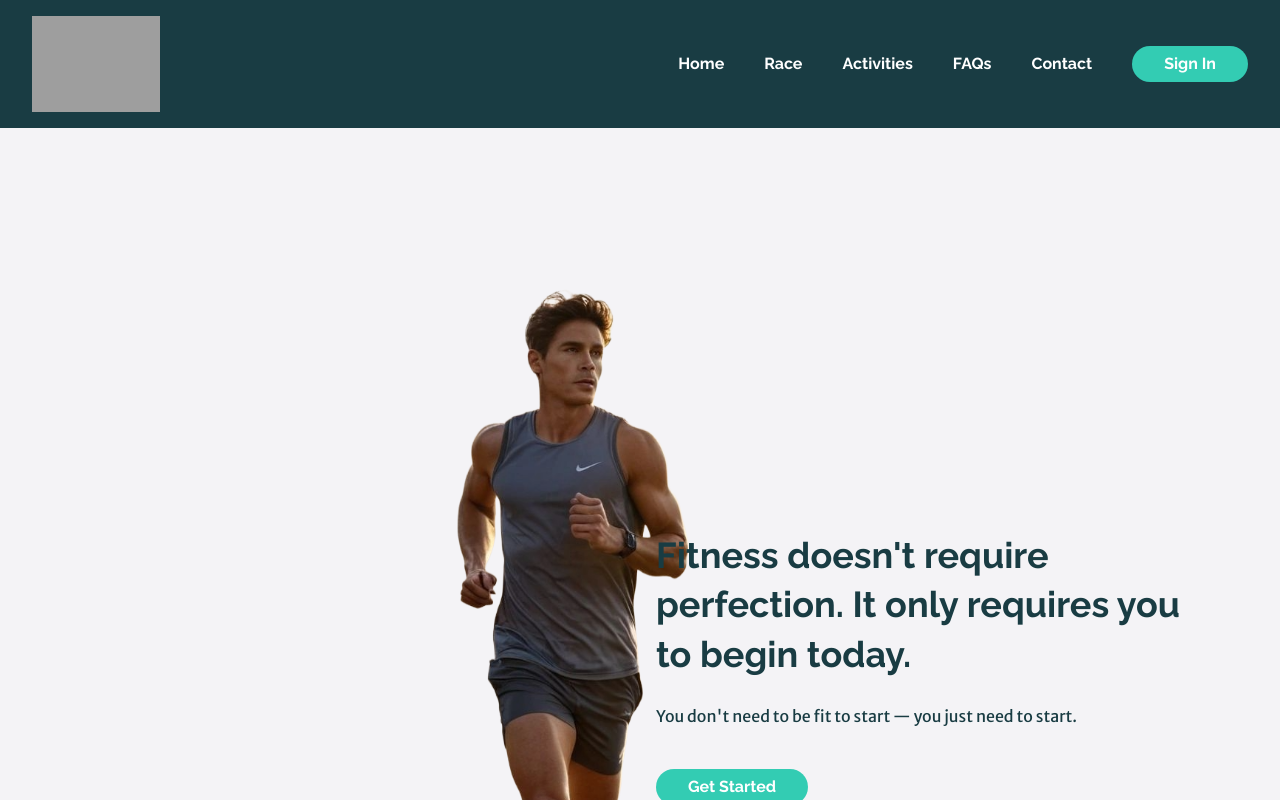
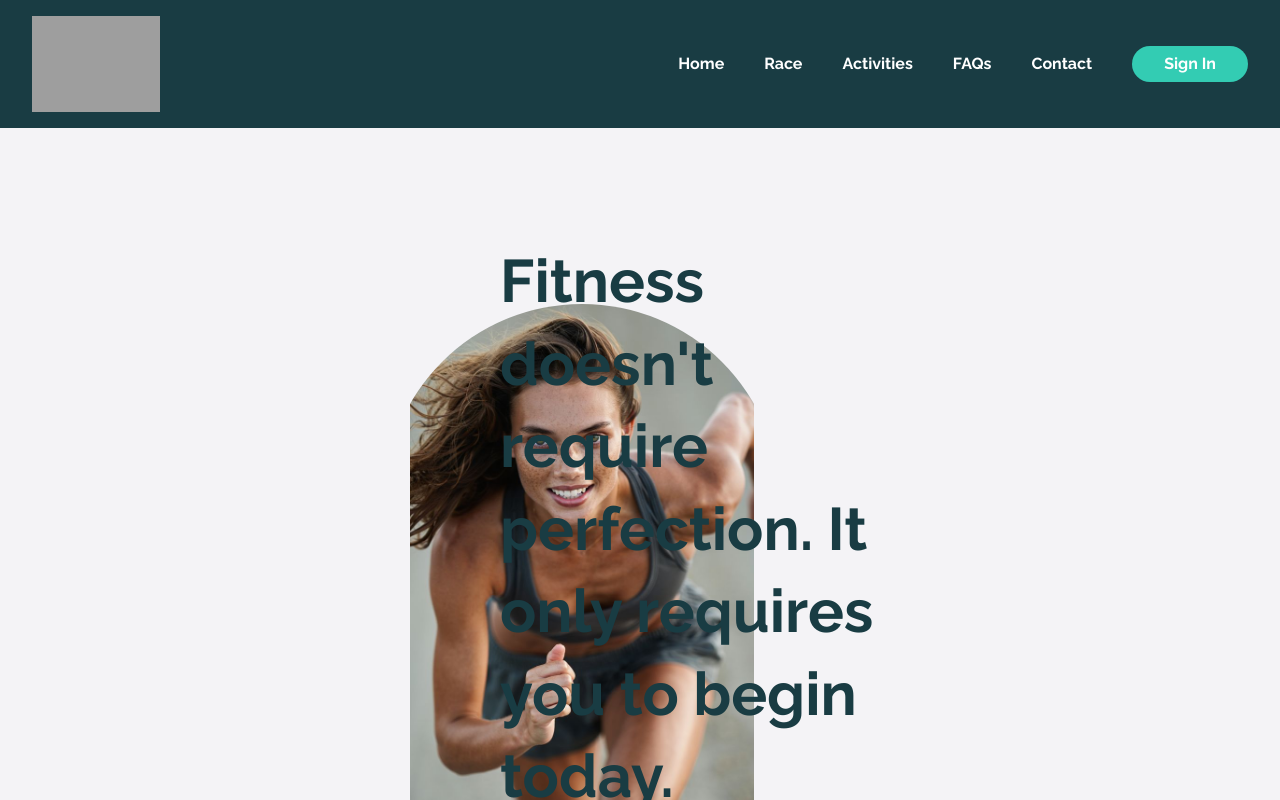
Before and after one commit to Xuji24/be-fit-ERA, a Next.js app: page / in a window 1280 px wide. Shown: the top 800 px of the page. Built offline with nearby package versions, Linux system fonts and the light colour scheme; grey boxes are pictures that could not be loaded.

Commit message:
Refactor code structure for improved readability and maintainability

```diff
--- a/app/(main)/layout.tsx
+++ b/app/(main)/layout.tsx
@@ -41,8 +41,9 @@ export default function RootLayout({
   children: React.ReactNode;
 }>) {
   return (
-    <html lang="en">
+    <html lang="en" suppressHydrationWarning>
       <body
+        suppressHydrationWarning
         className={`${geistSans.variable} ${geistMono.variable} ${raleway.variable} ${merriweatherSans.variable} antialiased`}
       >
         {children}
--- a/components/pages/home/component/hero-section.tsx
+++ b/components/pages/home/component/hero-section.tsx
@@ -3,32 +3,31 @@ import { Button } from "@/components/shadcn/button";
 
 export default function HeroSection() {
     return (
-        <section className="w-full bg-[#F4F3F6] border-b-blue-500 px-6 md:px-12 lg:px-16 py-12 md:py-16 lg:py-5 flex flex-col lg:flex-row items-center justify-between gap-8 lg:gap-8">
+      <section className="w-full bg-[#F4F3F6] border-b-blue-500 px-4 sm:px-6 md:px-12 lg:px-16 py-8 sm:py-12 md:py-16 lg:py-20 xl:py-28 flex flex-col lg:flex-row items-center justify-between gap-6 sm:gap-8 lg:gap-10">
         {/* Left Side - Image */}
-            <div className="lg:flex-1 flex justify-center lg:justify-start">
+        <div className="flex justify-center lg:flex-1 lg:justify-start w-full sm:w-auto">
           <Image
-                    src="/running-model.png"
+            src="/running-model.jpg"
             alt="Running Model"
-                    width={320}
-                    height={520}
-                    className="lg:ml-50 pl-10 w-auto"
+            width={1080}
+            height={1080}
+            className="w-56 h-56 sm:w-72 sm:h-72 md:w-96 md:h-96 lg:w-152 lg:h-152 lg:ml-80 rounded-full object-contain shrink-0"
           />
         </div>
 
         {/* Right Side - Content */}
-            <div className="flex flex-col w-full lg:flex-1">
-                <h1 className="font-raleway font-bold text-3xl md:text-4xl lg:text-4xl text-[#193C43] leading-snug mb-4 md:mb-6">
-                    Fitness doesn&apos;t require perfection. It only requires you to begin today.
+        <div className="flex flex-col w-full lg:flex-1 xl:mr-80">
+          <h1 className="font-raleway font-bold text-2xl sm:text-3xl md:text-4xl lg:text-5xl xl:text-6xl text-[#193C43] leading-snug mb-3 sm:mb-4 md:mb-6">
+            Fitness doesn&apos;t require perfection. It only requires you to
+            begin today.
           </h1>
 
-                <p className="font-merriweather-sans text-sm md:text-base text-[#193C43] mb-8 md:mb-10 leading-relaxed">
+          <p className="font-merriweather-sans text-xs sm:text-sm md:text-base lg:text-lg text-[#193C43] mb-6 sm:mb-8 md:mb-10 leading-relaxed">
             You don&apos;t need to be fit to start — you just need to start.
           </p>
 
           <div>
-                    <Button
-                        className="font-raleway font-bold text-base bg-[#33CCB3] text-white hover:bg-[#2ab89f] transition-colors px-8 py-3 rounded-full cursor-pointer"
-                    >
+            <Button className="font-raleway font-bold text-sm sm:text-base bg-[#33CCB3] text-white hover:bg-[#2ab89f] transition-colors px-6 sm:px-8 py-2 sm:py-3 rounded-full cursor-pointer">
               Get Started
             </Button>
           </div>
```
Also changed, not shown: public/running-model.jpg (added), public/running-model.png (deleted). Lines whose indentation alone changed are shown as unchanged.
